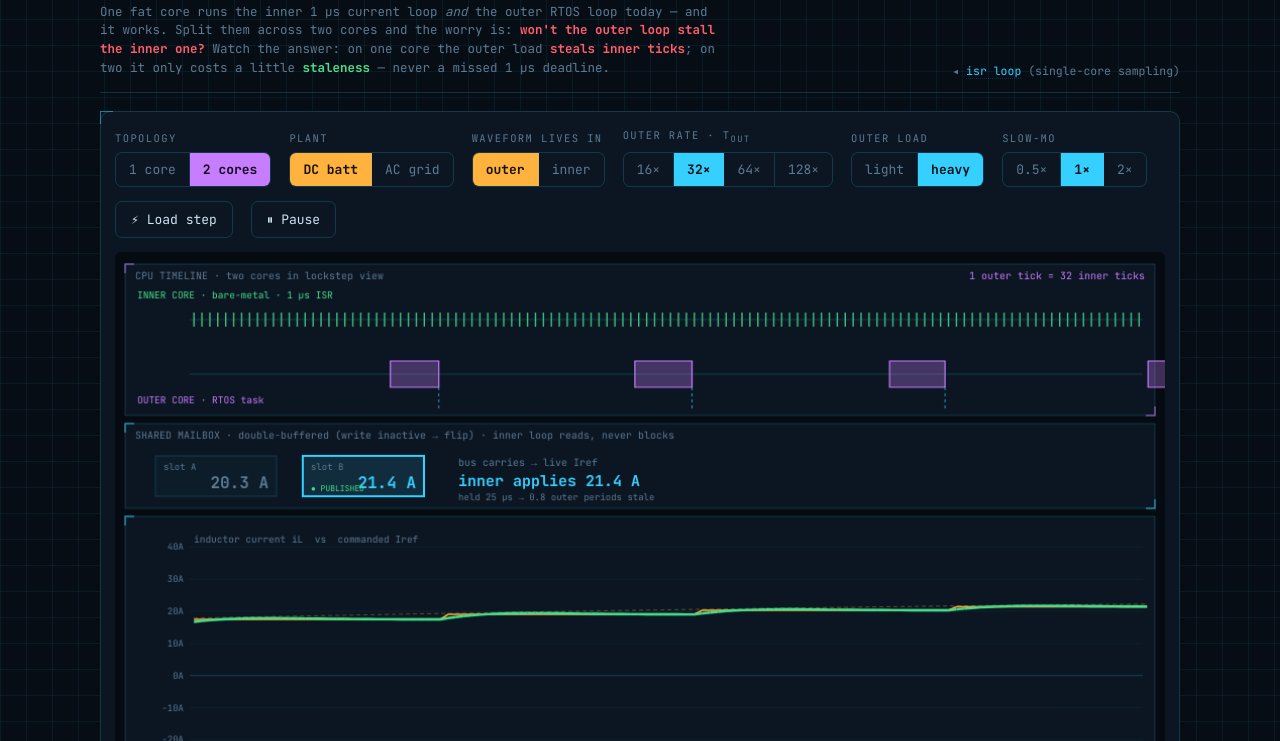
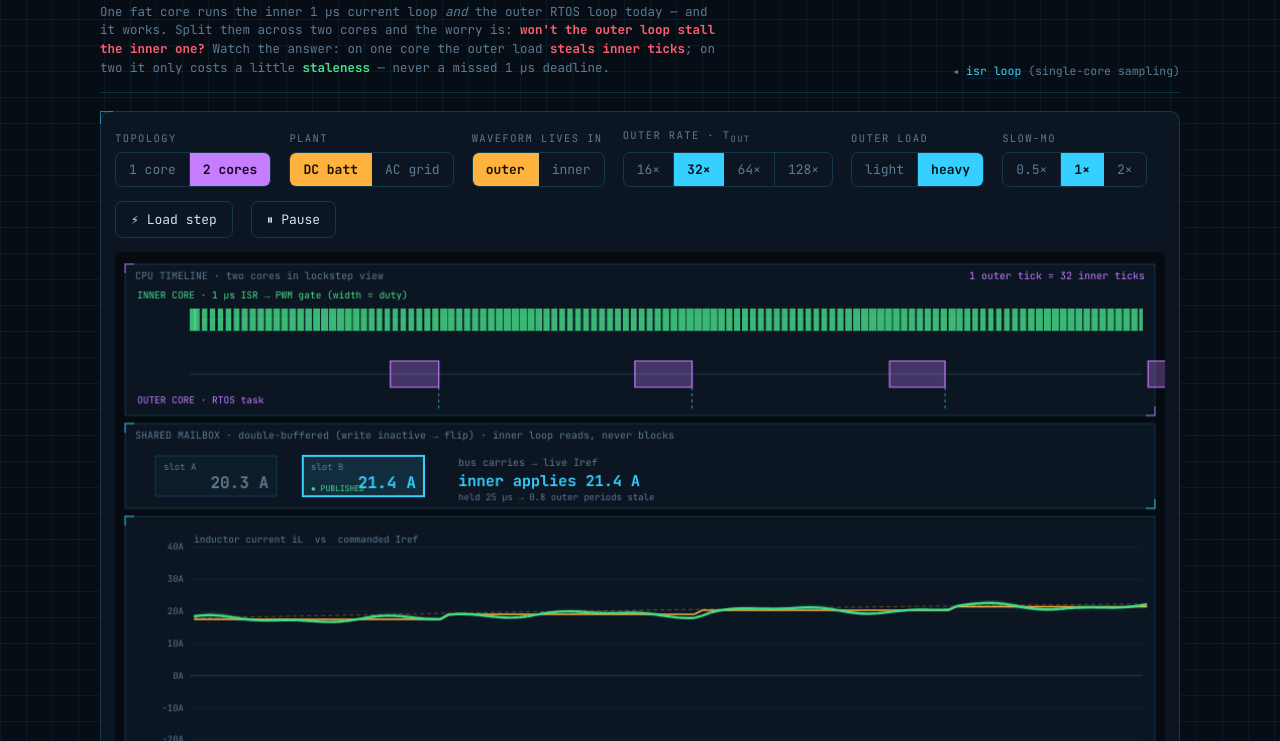
Before and after one commit to kylefoxaustin/isr-loop-viz, a plain HTML site: page dual-core.html in a window 1280 px wide. Shown: the part 59-800 px from the top of the page. Drawn offline with Linux system fonts and the light colour scheme.

Commit message:
Show what 1-core actually costs: stale-PWM gate + regulation penalty
Feedback: flipping 1↔2 cores had no visual downside — in steady DC the
inner loop's blind windows cost nothing because nothing was perturbing
the plant. You couldn't see what you lose. The ISR-period viz never has
this problem: its input is always moving, so under-sampling always shows.

Fix, tying this page to the ISR viz's "fresh vs stale actuation" lesson:
- Continuous rail disturbance the inner loop must ALWAYS reject (a real
  converter is never quiet). 2 cores reject it every µs; 1 core can't
  during its blind windows — that's where the loss now lives.
- Inner-core lane is now the actual PWM GATE: each 1 µs period is a pulse
  (width = duty). Green = fresh duty; RED = stale duty the hardware
  replays while the ISR was blind. Same red "stale actuation" language as
  the ISR-period viz — the conceptual bridge.
- New STALE PWM % metric (0% on 2-core, 24–46% on 1-core) and a peak
  CURRENT EXCURSION metric with a REGULATED / DEGRADED verdict. RMS over
  the window hid the brief blind-window spikes; peak captures them.
- Tuned: fast inner loop (Kp→0.11, τ≈1.1µs) so a running loop rejects the
  disturbance nearly perfectly → wide 2-core/1-core separation. DC, 32×,
  heavy: 2-core 0% / 2.0A REGULATED vs 1-core 33% / 4.9A DEGRADED.

2-core stays clean throughout — which is the whole point: you can split
without screwing anything up; one core is what costs you.

TTA

Co-Authored-By: Claude Opus 4.8 (1M context) <noreply@anthropic.com>
Claude-Session: https://claude.ai/code/session_01U5Yab6akGh6iB3rhZMxLuJ

```diff
--- a/dual-core.html
+++ b/dual-core.html
@@ -135,8 +135,8 @@
 
     <div class="legend">
       <span><i style="background:var(--amber)"></i>Iref — command from outer loop</span>
-      <span><i style="background:var(--green)"></i>iL — inner ran (fresh)</span>
-      <span><i style="background:var(--red)"></i>iL — inner tick stalled (missed)</span>
+      <span><i style="background:var(--green)"></i>PWM gate / iL — fresh duty</span>
+      <span><i style="background:var(--red)"></i>PWM gate / iL — stale, replayed</span>
       <span><i style="background:var(--violet)"></i>outer-loop job</span>
       <span><i style="background:var(--cyan)"></i>mailbox publish</span>
     </div>
@@ -178,12 +178,17 @@ const cfg = {
   Wus: 120,            // scope window, µs
   Vbus: 60, L: 8,      // buck input rail / inductor (arb units → di/dt in A/µs)
   Vrail: 48,           // battery rail the inductor pushes into (slow → held constant here)
-  Kp: 0.030, Ki: 0.004,// inner PI gains (per inner tick)
+  Kp: 0.110, Ki: 0.004,// inner PI gains (per inner tick) — fast enough that a running
+                       // loop rejects the disturbance almost perfectly (τ≈1.1µs)
   // reference (Iref) profiles — compressed so they're legible in a µs window:
   dcCenter: 16, dcAmp: 7, dcPer: 900,   // DC charge current: gentle drift (period 900µs)
   acAmp: 26, acPer: 170,                // AC grid current: fast sinusoid (period 170µs)
   jitterUs: 0.9,       // outer-loop scheduling jitter (RTOS preemption), ±µs
-  kickV: 11, kickTau: 26, // load step = rail sag the inner loop must reject (V, decay µs)
+  // continuous disturbance the inner loop must ALWAYS reject (input ripple, load
+  // wander, switching noise — a real converter is never quiet). 2 cores reject it
+  // every µs; 1 core can't during its blind windows → that's where it shows.
+  distAmp: 5.2, distP1: 24, distP2: 11,
+  kickV: 11, kickTau: 26, // load step = extra big rail sag transient (V, decay µs)
   slewMax: 0.55,       // inner-synth DC: max Iref slew the inner loop interpolates, A/µs
   ripK: 0.5,           // switching-ripple scale on iL (triangle, ∝ Vrail·(1-d)/L)
   Imin: -34, Imax: 42  // scope current range
@@ -212,9 +217,10 @@ function refTrue(t){
   if(state.plant === 'ac') return cfg.acAmp * Math.sin(2*Math.PI*t/cfg.acPer);
   return cfg.dcCenter + cfg.dcAmp*Math.sin(2*Math.PI*t/cfg.dcPer);
 }
-// ---- load step = a transient sag on the rail the inner loop must reject ----
+// ---- the rail the loop pushes into: a continuous disturbance + optional kick ----
 function vrailAt(t){
-  let v = cfg.Vrail;
+  let v = cfg.Vrail
+        + cfg.distAmp*(Math.sin(2*Math.PI*t/cfg.distP1) + 0.55*Math.sin(2*Math.PI*t/cfg.distP2));
   if(t >= state.kickT) v -= state.kickAmp*Math.exp(-(t-state.kickT)/cfg.kickTau);
   return v;
 }
@@ -295,7 +301,7 @@ function innerTick(tk){
   }
   // switching ripple texture (triangle pk amplitude ∝ Vrail·(1−d)/L)
   state.lastRip = cfg.ripK * Math.abs(cfg.Vrail*(1-state.duty))/cfg.L;
-  state.innerHist.push({ t: tk+1, iL: state.iL, iref: irefCmd, irefTrue: refTrue(tk+1), missed, rip: state.lastRip });
+  state.innerHist.push({ t: tk+1, iL: state.iL, iref: irefCmd, irefTrue: refTrue(tk+1), missed, rip: state.lastRip, duty: state.duty });
   const cut = state.vtime - cfg.Wus - 6;
   while(state.innerHist.length && state.innerHist[0].t < cut) state.innerHist.shift();
 }
@@ -360,7 +366,7 @@ function drawCore(){
 
   // lane labels
   X.font='9.5px '+FONT;
-  X.fillStyle=COL.green; X.fillText('INNER CORE · bare-metal · 1 µs ISR', x+12, innerY-8);
+  X.fillStyle=COL.green; X.fillText('INNER CORE · 1 µs ISR → PWM gate (width = duty)', x+12, innerY-8);
   X.fillStyle=COL.violet; X.fillText(twoCore ? 'OUTER CORE · RTOS task' : '(same core)', x+12, outerY+laneH+16);
 
   // lane baselines
@@ -369,20 +375,22 @@ function drawCore(){
   lane(innerY);
   if(twoCore) lane(outerY);
 
-  // inner ticks — small marks every 1 µs; red if missed (only happens 1-core)
-  const t0 = state.vtime - cfg.Wus;
-  for(let t=Math.max(0,Math.ceil(t0)); t<=state.vtime; t++){
-    const px = tx(t);
-    if(px < PADL-1) continue;
-    // find if this tick was missed
-    const rec = state.innerHist.find(r=>r.t===t+1);
-    const missed = rec ? rec.missed : false;
-    X.strokeStyle = missed ? COL.red : COL.green;
-    X.globalAlpha = missed ? 1 : 0.85;
-    X.lineWidth = missed ? 2 : 1.4;
-    const yc = innerY + laneH/2;
-    X.beginPath(); X.moveTo(px, yc-7); X.lineTo(px, yc+7); X.stroke();
-    X.globalAlpha=1;
+  // inner-core lane = the PWM GATE the ISR emits. Each 1 µs period is a pulse
+  // whose width is the duty just computed. Green = fresh duty (ISR ran this
+  // period); red = stale duty the hardware replays while the ISR was blind. Same
+  // "fresh vs stale actuation" the ISR-period viz shows — here the staleness is
+  // the outer loop stealing the core, not a slow tick.
+  const gTop = innerY+2, gBot = innerY+laneH-2;
+  X.strokeStyle=COL.line; X.lineWidth=1; X.beginPath();
+  X.moveTo(PADL, gBot); X.lineTo(W-PADR, gBot); X.stroke();
+  for(const r of state.innerHist){
+    const t = r.t-1;                       // period [t, t+1)
+    const xL = tx(t), xR = tx(t+1);
+    if(xR < PADL || xL > W-PADR) continue;
+    const pw = (xR-xL)*Math.max(0.06, Math.min(0.94, r.duty||0.8));
+    const x0 = Math.max(PADL, xL);
+    X.fillStyle = r.missed ? 'rgba(255,93,108,0.85)' : 'rgba(70,224,138,0.80)';
+    X.fillRect(x0, gTop, Math.max(1, Math.min(pw, (W-PADR)-x0)), gBot-gTop);
   }
 
   // outer jobs — violet blocks. In 1-core they sit ON the shared lane (and the
@@ -500,8 +508,20 @@ function rms(){
   let s=0; hist.forEach(r=> s += (r.iL-r.irefTrue)**2);
   return Math.sqrt(s/hist.length);
 }
+function peakErr(){
+  // worst-case current excursion off the command — the real regulation spec.
+  // 2-core: just baseline ripple. 1-core: the blind-window spikes show here.
+  const hist = state.innerHist.filter(r=>r.t>=state.vtime-cfg.Wus);
+  let p=0; hist.forEach(r=> p=Math.max(p, Math.abs(r.iL-r.irefTrue)));
+  return p;
+}
 function missedCount(){
   return state.innerHist.filter(r=>r.t>=state.vtime-cfg.Wus && r.missed).length;
+}
+function stalePwmPct(){
+  const h = state.innerHist.filter(r=>r.t>=state.vtime-cfg.Wus);
+  if(!h.length) return 0;
+  return 100*h.filter(r=>r.missed).length/h.length;
 }
 function worstGap(){
   // largest spacing between executed (non-missed) inner ticks → effective jitter
@@ -522,14 +542,14 @@ function chip(x,y,w,h,label,val,unit,color,sub){
 
 function drawMeta(){
   const b=bands.meta, x=10, w=W-20;
-  const miss=missedCount(), jit=worstGap(), err=rms();
+  const stale=stalePwmPct(), jit=worstGap(), err=peakErr();
   const twoCore = state.mode==='two';
   const cw=(w-10*4)/5, ch=b.h-30, cy=b.y+24;
   let cx=x+0;
-  chip(cx,cy,cw,ch,'MISSED DEADLINES', String(miss), 'ticks', miss>0?COL.red:COL.green, twoCore?'inner never blocks':'outer stole the core'); cx+=cw+10;
+  chip(cx,cy,cw,ch,'STALE PWM', stale.toFixed(0), '%', stale>0?COL.red:COL.green, stale>0?'gate replays old duty':'every pulse fresh'); cx+=cw+10;
   chip(cx,cy,cw,ch,'INNER JITTER', jit.toFixed(0), 'µs', jit>0?COL.red:COL.green, jit>0?'period ballooned':'rock-solid 1 µs'); cx+=cw+10;
   chip(cx,cy,cw,ch,'Iref STALENESS', (state.vtime-state.mbox.publishedAt).toFixed(0), 'µs', COL.amber, 'last publish age'); cx+=cw+10;
-  chip(cx,cy,cw,ch,'TRACK ERROR', err.toFixed(1), 'A rms', err>4?COL.red:(err>1.6?COL.amber:COL.green), 'iL vs true ref'); cx+=cw+10;
+  chip(cx,cy,cw,ch,'CURRENT EXCURSION', err.toFixed(1), 'A pk', err>3.8?COL.red:(err>2.6?COL.amber:COL.green), err>3.8?'DEGRADED regulation':(err>2.6?'marginal':'REGULATED')); cx+=cw+10;
   chip(cx,cy,cw,ch,'CYCLE RATIO', '1:'+state.N, '', COL.cyan, state.plant==='ac'?'AC grid current':'DC charge');
 
   // verdict banner across the top of the meta band
@@ -540,8 +560,8 @@ function drawMeta(){
   const synthNote = state.synth==='inner' ? '   ·   inner synthesizes waveform → staleness ≈ 0'
                                           : '   ·   outer paints waveform → Iref staircases at 1:'+state.N;
   X.fillText((twoCore
-    ? 'TWO CORES — outer load runs in parallel; inner ISR isolated → trades stall for cheap staleness'
-    : 'ONE CORE — outer job steals '+state.load+'+ inner ticks every '+state.N+' → 1 µs deadline blown')
+    ? 'TWO CORES — inner ISR never blinks, PWM always fresh → regulation holds while the outer load runs in parallel'
+    : 'ONE CORE — gate replays stale duty ~'+state.load+' µs every '+state.N+' → disturbance slips through, regulation DEGRADED')
     + synthNote, W/2, b.y+13);
   X.textAlign='left';
 }
```
